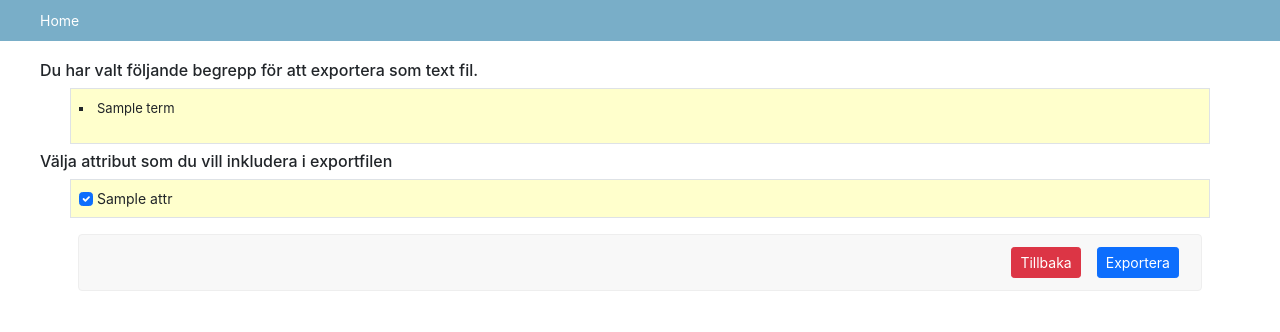
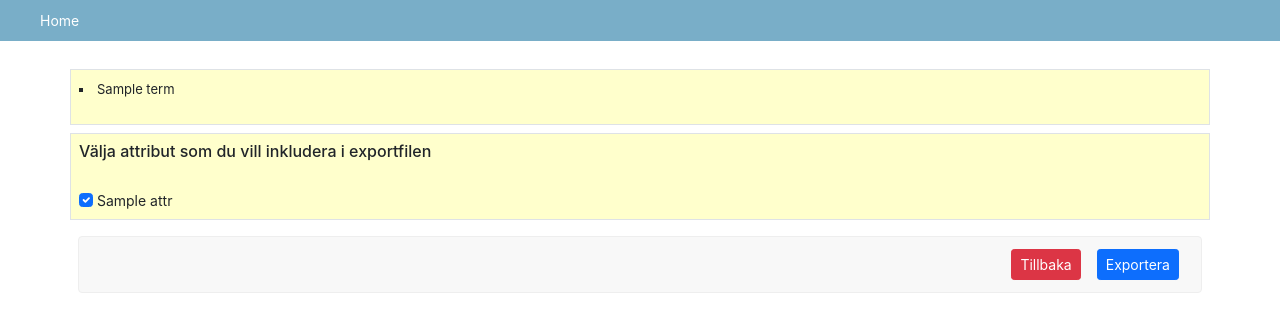
Before and after one commit to dejmail/begrepptjanst, a Django app: template templates/admin/choose_export_attrs_intermediate.html in a window 1280 px wide. Shown: the part 49-381 px from the top of the page. Run offline with Django 3.2, Linux system fonts and the light colour scheme; the template is opened without the code that fills it: most values are stand-ins (such as "Sample title", 1, 10 or a date in 2020); parts of the project's set-up code (start-up, migrations or seed data) failed here and were passed over.

Commit message:
fixed a few errors and typos

```diff
--- a/ordbok/admin.py
+++ b/ordbok/admin.py
@@ -12,11 +12,8 @@ from django.db.models.functions import Cast, StrIndex, Substr
 from django_admin_multiple_choice_list_filter.list_filters import MultipleChoiceListFilter
 from rangefilter.filters import DateRangeFilter, DateTimeRangeFilter
 
-
-
 from django.http import HttpResponse, HttpResponseRedirect
 from django.shortcuts import render
-
 
 from django.contrib import admin
 from ordbok.models import *
--- a/ordbok/urls.py
+++ b/ordbok/urls.py
@@ -14,11 +14,6 @@ urlpatterns = [
     path('unread_comments/', ordbok_views.return_number_of_recent_comments, name='unread_comments'),
     path('whatDoYouWant/', ordbok_views.whatDoYouWant, name='whatDoYouWant'),
     path('autocomplete_suggestions/<str:attribute>/<search_term>/', ordbok_views.autocomplete_suggestions, name='autocomplete_suggestions'),
-<<<<<<< HEAD
     path('export/attrs/', admin_views.BegreppAdmin.export_chosen_attrs_view, name='export_chosen_attrs'),
 
 ]
-=======
->>>>>>> dev-status-beslutad
-
-]
--- a/templates/admin/choose_export_attrs_intermediate.html
+++ b/templates/admin/choose_export_attrs_intermediate.html
@@ -14,13 +14,9 @@
 
 {% block content %}
 
-<p class="h6">
-    Du har valt följande begrepp för att exportera som text fil.
-</p>
-
 {% if chosen_begrepp_terms|length > 10 %}
     <div class="container btn-danger p-2 my-2 border">
-        Du har valt flera än 10 begrepp/term att exportera, så term kommer inte visas här.
+        Du har valt {{chosen_begrepp_terms|length}} begrepp/term att exportera, så termer kommer inte visas här.
     </div>
 
 {% else %}
@@ -33,11 +29,11 @@
     </div>
 {% endif %}
 
-<p class="h6">Välja attribut som du vill inkludera i exportfilen</p>
+    <div class="container bg-pale-yellow p-2 my-2 border">
 
+        <p class="h6">Välja attribut som du vill inkludera i exportfilen</p></br>
 
-<form method="post" name="attr_export" action="{% url 'export_chosen_attrs'%}">{% csrf_token %}
-    <div class="container bg-pale-yellow p-2 my-2 border">
+        <form method="post" name="attr_export" action="{% url 'export_chosen_attrs'%}">{% csrf_token %}
         <div class="results">
 
             {% for attr in db_table_attrs %}
```
